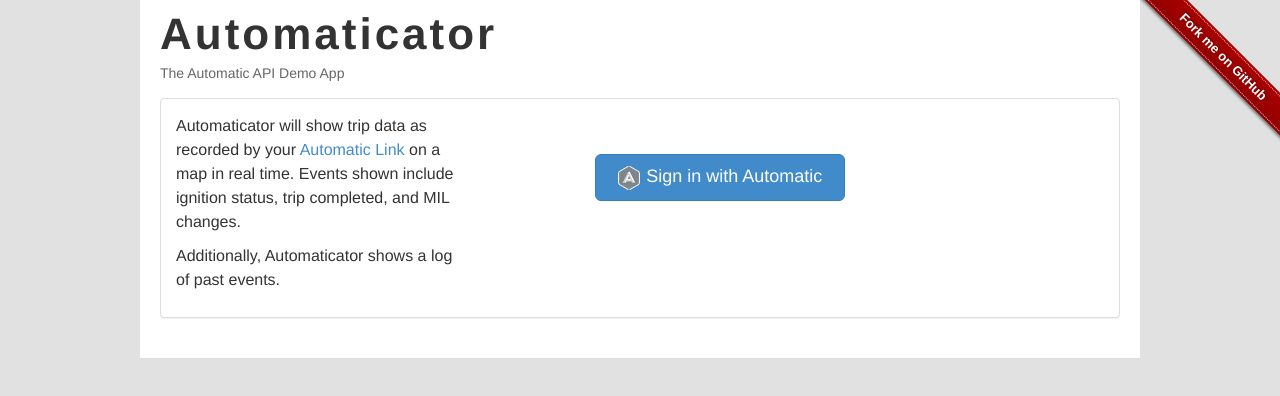
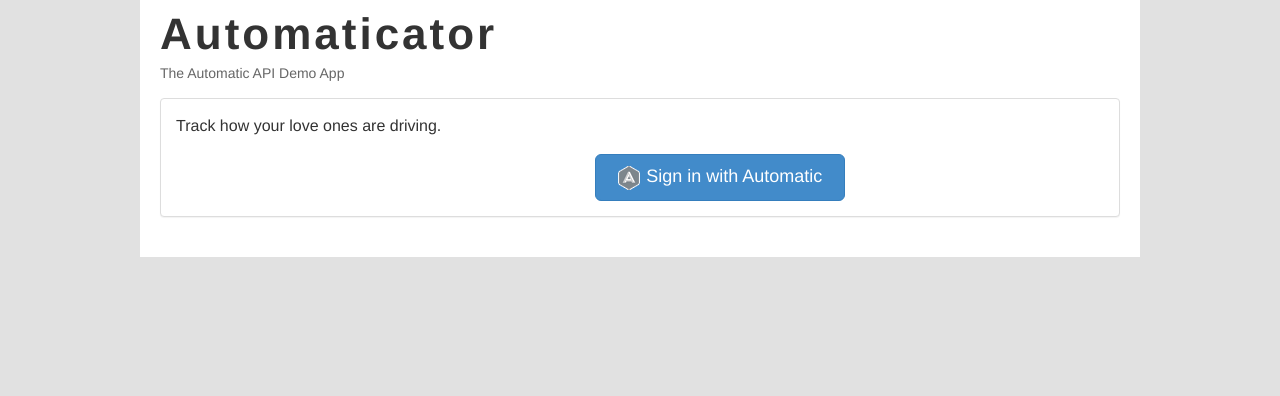
Before and after one commit to gabiz/DrivingTracker, a website: page public/signin.html in a window 1280 px wide. Drawn offline with Linux system fonts and the light colour scheme.

Commit message:
change text

```diff
--- a/public/signin.html
+++ b/public/signin.html
@@ -6,19 +6,19 @@
   <meta http-equiv="content-type" content="text/html; charset=utf-8"/>
   <meta http-equiv="X-UA-Compatible" content="chrome=1">
 
-  <title>Automaticator: the Automatic API Demo App</title>
+  <title>Driving Tracker Track how your love ones are driving</title>
   <link rel="stylesheet" type="text/css" href="/css/bootstrap.min.css" media="screen" />
   <link rel="stylesheet" type="text/css" href="/css/style.css" media="screen" />
 
   <meta name="description" content="A Demo app using the Automatic API" />
 </head>
 <body>
-  <div class="github-fork-ribbon-wrapper">
+<!--   <div class="github-fork-ribbon-wrapper">
     <div class="github-fork-ribbon">
       <a href="https://github.com/Automatic/automaticator">Fork me on GitHub</a>
     </div>
   </div>
-  <div id="wrapper">
+ -->  <div id="wrapper">
     <div class="titlebar">
       <h1>Automaticator</h1>
       <div class="tagline">The Automatic API Demo App</div>
@@ -26,8 +26,7 @@
     <div class="panel panel-default sign-in">
       <div class="panel-body row">
         <div class="col-md-4 description">
-          <p>Automaticator will show trip data as recorded by your <a href="http://automatic.com" target="_blank">Automatic Link</a> on a map in real time.  Events shown include ignition status, trip completed, and MIL changes.</p>
-          <p>Additionally, Automaticator shows a log of past events.</p>
+          <p> Track how your love ones are driving. </p>
         </div>
         <div class="col-md-6">
           <a href="/authorize/" class="center-block btn btn-primary btn-lg"><span class="icon automatic-logo"></span>Sign in with Automatic</a>
--- a/routes/index.js
+++ b/routes/index.js
@@ -4,12 +4,11 @@
   }
 
   if(req.session && req.session.access_token) {
-    res.sendfile('public/map.html');
+    res.sendfile('public/logs.html');
   } else {
     res.sendfile('public/signin.html');
   }
 }
-
 
 exports.logs = function(req, res) {
   if(req.session && req.session.access_token) {
```
